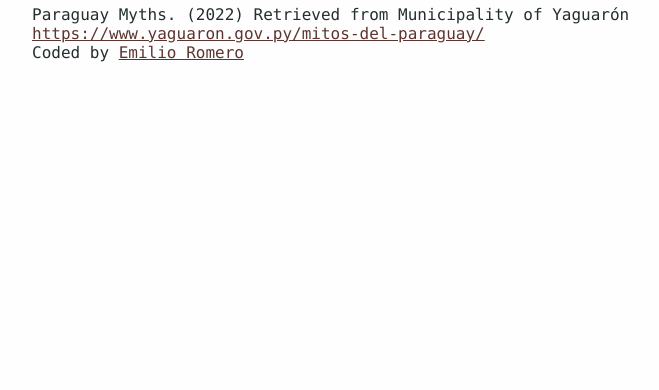
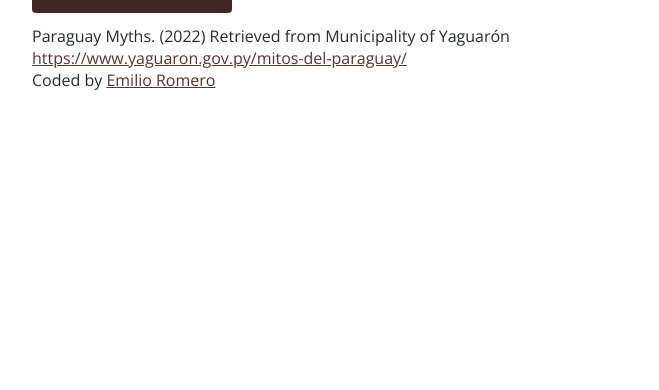
Before and after one commit to emrocode/guarani-myths-api, a website: page dist/assets/index.html in a window 1280 px wide. Shown: the part 410-800 px from the top of the page, without its empty margins (288-947 px from the left). Drawn offline with nearby package versions, Linux system fonts and the light colour scheme.

Commit message:
Updated assets

```diff
--- a/dist/assets/index.html
+++ b/dist/assets/index.html
@@ -1,23 +1 @@
-<!DOCTYPE html>
-<html lang="en">
-<head>
-  <meta charset="UTF-8" />
-  <meta http-equiv="X-UA-Compatible" content="IE=edge" />
-  <meta name="viewport" content="width=device-width, initial-scale=1.0" />
-  <link rel="stylesheet" href="styles/global.css" />
-  <title>Guaraní Mythology | Simple REST API</title>
-</head>
-<body>
-  <main class="container">
-    <section>
-      <h1>Guaraní Myths API</h1>
-      <p>Free REST API to practice and prototyping.</p>
-      <a href="https://github.com/emrocode/guarani-myths-api#readme" target="_blank" rel="noopener noreferrer" class="container-link">README</a>
-    </section>
-    <section>
-      <p>Paraguay Myths. (2022) Retrieved from Municipality of Yaguarón <a href="https://www.yaguaron.gov.py/mitos-del-paraguay/" target="_blank" rel="noopener noreferrer" class="container-link">https://www.yaguaron.gov.py/mitos-del-paraguay/</a></p>
-      <p>Coded by <a href="https://github.com/emrocode" target="_blank" rel="noopener noreferrer" class="container-link">Emilio Romero</a></p>
-    </section>
-  </main>
-</body>
-</html>
+<!DOCTYPE html><html lang="en"><head> <meta charset="UTF-8"/> <meta http-equiv="X-UA-Compatible" content="IE=edge"/> <meta name="viewport" content="width=device-width, initial-scale=1.0"/> <link rel="preconnect" href="https://fonts.googleapis.com"> <link rel="preconnect" href="https://fonts.gstatic.com" crossorigin/> <link rel="stylesheet" href="https://fonts.googleapis.com/css2?family=Open+Sans:wght@400;500;600;700;800&display=swap"/> <link rel="stylesheet" href="styles/global.css"/> <title>Guaraní Mythology | Simple REST API</title></head><body> <main class="container"> <section class="hero"> <h1 class="hero-title">Guaraní Myths <span>{}</span></h1> <p class="hero-description">Free REST API to practice and prototyping.</p><a href="https://github.com/emrocode/guarani-myths-api#readme" target="_blank" rel="noopener noreferrer" class="hero-button">README</a> </section> <section> <p>Paraguay Myths. (2022) Retrieved from Municipality of Yaguarón <a href="https://www.yaguaron.gov.py/mitos-del-paraguay/" target="_blank" rel="noopener noreferrer" class="link">https://www.yaguaron.gov.py/mitos-del-paraguay/</a></p><p>Coded by <a href="https://github.com/emrocode" target="_blank" rel="noopener noreferrer" class="link">Emilio Romero</a></p></section> </main></body></html>
--- a/dist/assets/styles/global.css
+++ b/dist/assets/styles/global.css
@@ -1,44 +1 @@
-*,
-::after,
-::before {
-  margin: 0px;
-  padding: 0px;
-  box-sizing: border-box;
-}
-
-:root {
-  --black-100: #454e4f;
-  --black-200: #252e2f;
-  --brown-100: #422623;
-  --brown-200: #5c3530;
-  --brown-300: #b87333;
-  --white-100: #fefefe;
-  --white-200: #f2f5f5;
-  --mono: 'Menlo', 'Consolas', 'Monaco', 'Liberation Mono', 'Lucida Console', monospace;
-}
-
-html,
-body {
-  min-height: 100vh;
-  font-size: 100%;
-  font-family: var(--mono);
-  text-rendering: optimizeLegibility;
-  color: var(--black-200);
-  background-color: var(--white-100);
-}
-
-.container {
-  max-width: 40rem;
-  width: 90%;
-  height: 100vh;
-  margin: 0px auto;
-  display: flex;
-  row-gap: 1.25rem;
-  flex-direction: column;
-  justify-content: center;
-}
-
-.container-link {
-  color: var(--brown-200);
-  text-decoration: underline;
-}
+*,::after,::before{margin:0;padding:0;box-sizing:border-box}:root{--black-100:#454e4f;--black-200:#252e2f;--brown-100:#422623;--brown-200:#5c3530;--brown-300:#b87333;--white-100:#fefefe;--white-200:#f2f5f5;--sans:'Open Sans',sans-serif}body,html{min-height:100vh;font-size:100%;font-family:var(--sans);text-rendering:optimizeLegibility;color:var(--black-200);background-color:var(--white-100)}.container{max-width:40rem;width:90%;height:100vh;margin:0 auto;display:flex;flex-direction:column;justify-content:center}.hero-title{font-size:clamp(24px, 3vw, 32px)}.hero-button{max-width:200px;display:block;margin:.75rem 0;padding:.75rem 1.25rem;text-align:center;border-radius:.25rem;color:var(--white-200);background-color:var(--brown-100)}.link{color:var(--brown-200);text-decoration:underline}
```
